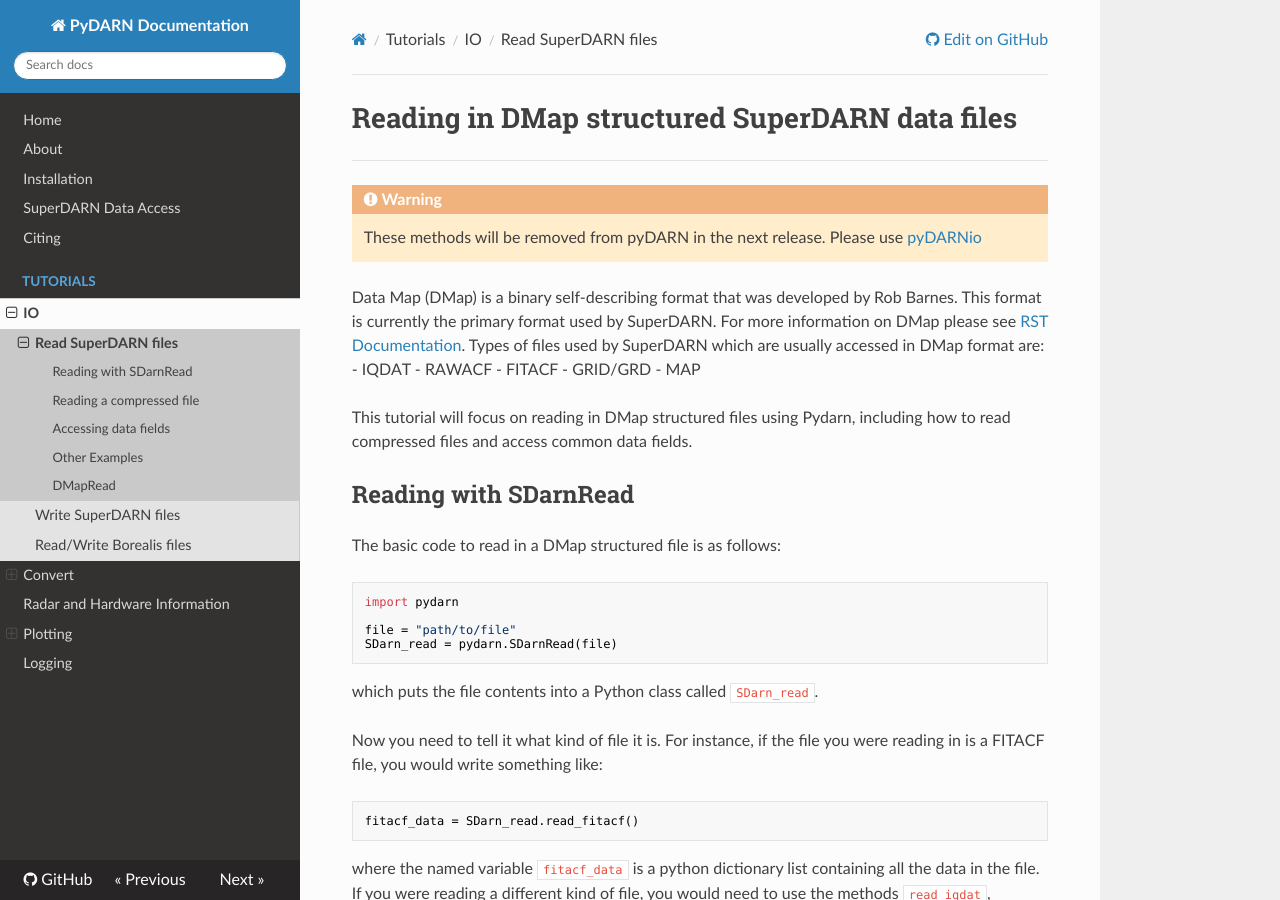
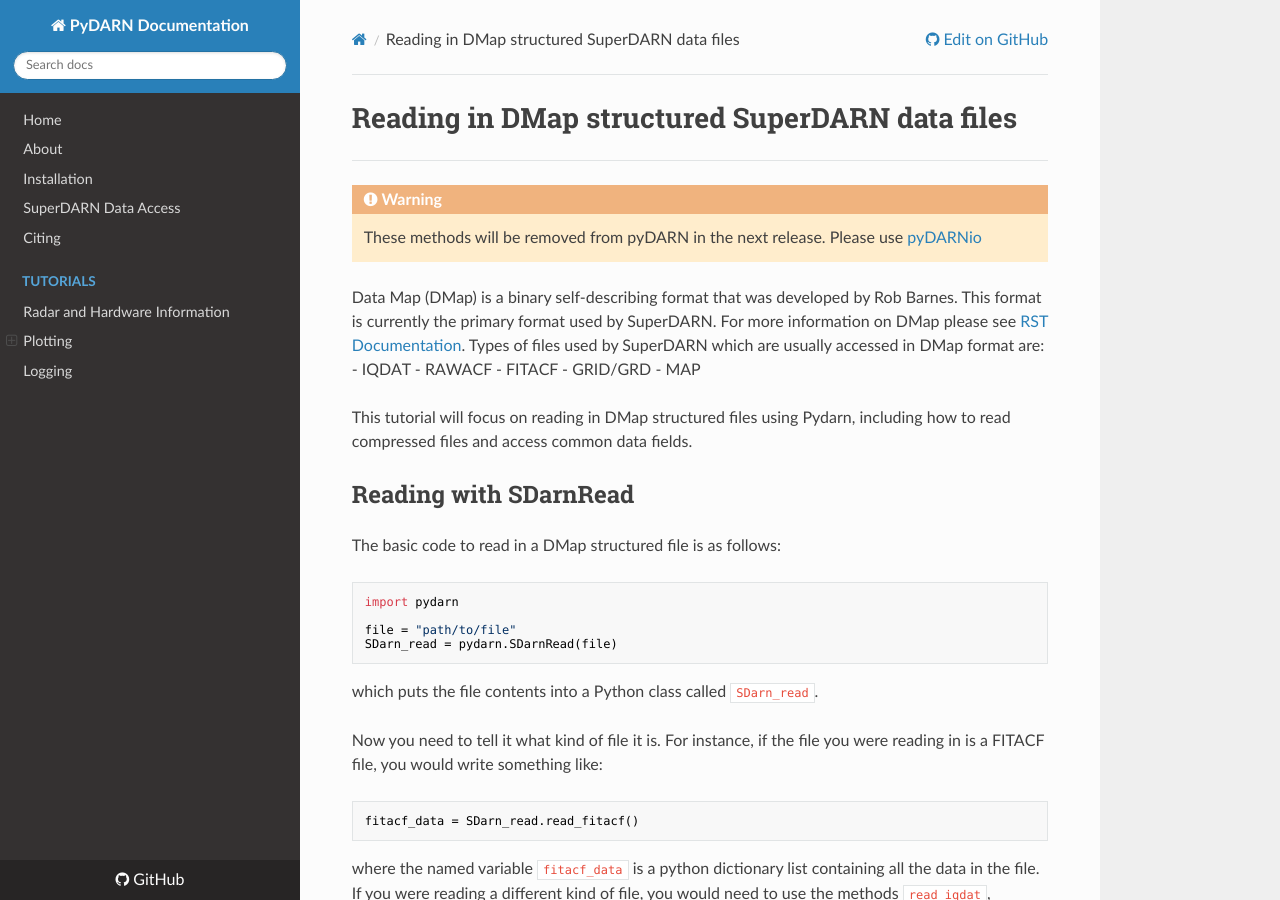
Before and after one commit to SuperDARN/pydarn, an MkDocs documentation site: the page built from docs/user/SDarnRead.md, in a window 1280 px wide and 900 px high. Built offline with MkDocs 1.6.1, drawn with Linux system fonts in a browser that asks for light colours; nearby versions of some CDN libraries.

Commit message:
restructuring docs with no io tutorials

```diff
--- a/mkdocs.yml
+++ b/mkdocs.yml
@@ -13,12 +13,6 @@ nav:
     - SuperDARN Data Access: user/superdarn_data.md
     - Citing: user/citing.md
     - Tutorials:
-        - IO:
-            - Read SuperDARN files: user/SDarnRead.md
-            - Write SuperDARN files: user/SDarnWrite.md
-            - Read/Write Borealis files: user/BorealisIO.md
-        - Convert:
-            - Borealis to SuperDARN: user/Borealis2SuperDARN.md
         - Radar and Hardware Information: user/hardware.md
         - Plotting:
             - Range-Time plots: user/range_time.md
```
